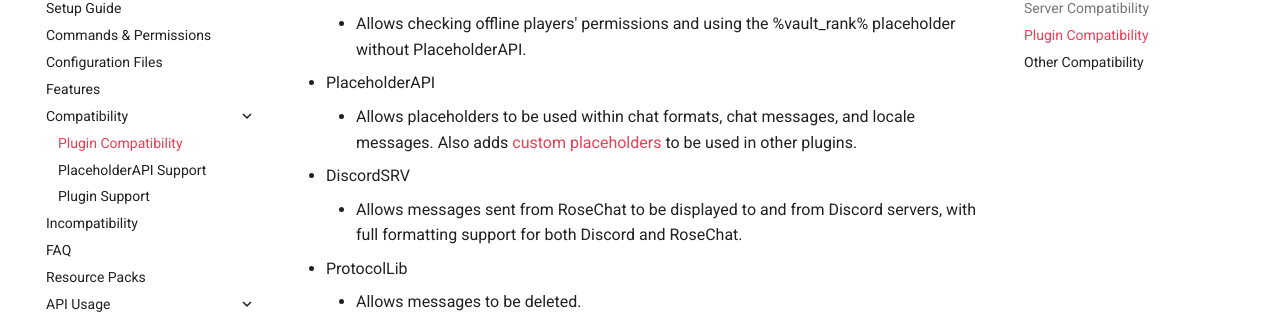
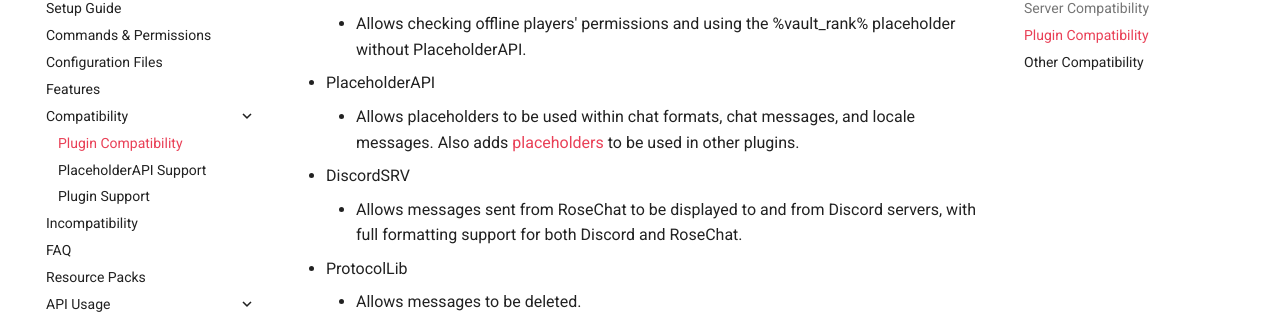
Before and after one commit to Rosewood-Development/RoseWiki, an MkDocs documentation site: the page built from docs/RoseChat/plugin-compatibility.md, in a window 1280 px wide and 900 px high, scrolled down 700 px. Shown: the part 127-450 px from the top of the window. Built offline with MkDocs 1.6.1 and Material for MkDocs 9.7.7, drawn with Linux system fonts in a browser that asks for light colours.

```diff
--- a/docs/RoseChat/plugin-compatibility.md
+++ b/docs/RoseChat/plugin-compatibility.md
@@ -14,7 +14,7 @@ RoseChat has compatibility added with the following plugins:
 * Vault
     * Allows checking offline players' permissions and using the %vault_rank% placeholder without PlaceholderAPI.
 * PlaceholderAPI
-    * Allows placeholders to be used within chat formats, chat messages, and locale messages. Also adds [custom placeholders](https://github.com/Rosewood-Development/RoseChat/wiki/PlaceholderAPI-Support) to be used in other plugins.
+    * Allows placeholders to be used within chat formats, chat messages, and locale messages. Also adds [placeholders](placeholderapi-support.md) to be used in other plugins.
 * DiscordSRV
     * Allows messages sent from RoseChat to be displayed to and from Discord servers, with full formatting support for both Discord and RoseChat.
 * ProtocolLib
```
Also changed, not shown: docs/RoseChat/configuration-files.md (+1 -1 lines).
